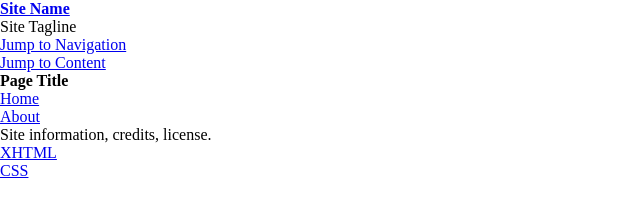
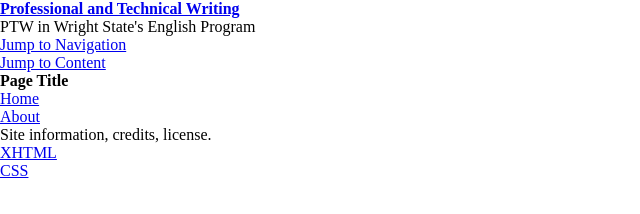
Before and after one commit to drsoderlund/ptwsu_site, a plain HTML site: page index.html in a window 1280 px wide. Shown: the whole page, without its empty margins (0-640 px from the left). Drawn offline with Linux system fonts and the light colour scheme.

Commit message:
Basic editing of index file

```diff
--- a/index.html
+++ b/index.html
@@ -4,7 +4,7 @@
 <head>
 
   <meta http-equiv="Content-Type" content="text/html; charset=utf-8" />
-  <title>Page Title: Site Name</title>
+  <title>PTWSU</title>
 
   <link rel="stylesheet" type="text/css" media="screen, print" href="/css/reset.css" />
   <link rel="stylesheet" type="text/css" media="screen" href="/css/screen.css" />
@@ -13,13 +13,11 @@
   <![endif]-->
   <link rel="stylesheet" type="text/css" media="print" href="/css/print.css" />
 
-<!--REMOVE COMMENT TAGS TO USE FACEBOOK SHARE METADATA:-->
+<!--BELOW IS FACEBOOK SHARE METADATA:-->
 
-<!--
-  <meta name="title" content="Match this with the content of the title tag above." />
-  <meta name="description" content="A short description of this page." />
-  <link rel="image_src" href="http://example.com/media/img/thumbnail.jpg" />
--->
+  <meta name="title" content="PTWSU." />
+  <meta name="description" content="A website for Professional and Technical Writing at Wright State University" />
+  <link rel="image_src" href="http://youtu.be/MzXLuidMc3U" />
 
 <!--REMOVE COMMENT TAGS TO USE FAVICON LINKS:-->
 
@@ -53,10 +51,10 @@
 
   <div id="header">
 
-    <h1><a href="http://example.com/" rel="home">Site Name</a></h1>
+    <h1><a href="http://example.com/" rel="home">Professional and Technical Writing</a></h1>
 
     <p class="tagline">
-      Site Tagline
+      PTW in Wright State's English Program
     </p>
 
     <ul class="accessibility">
```
